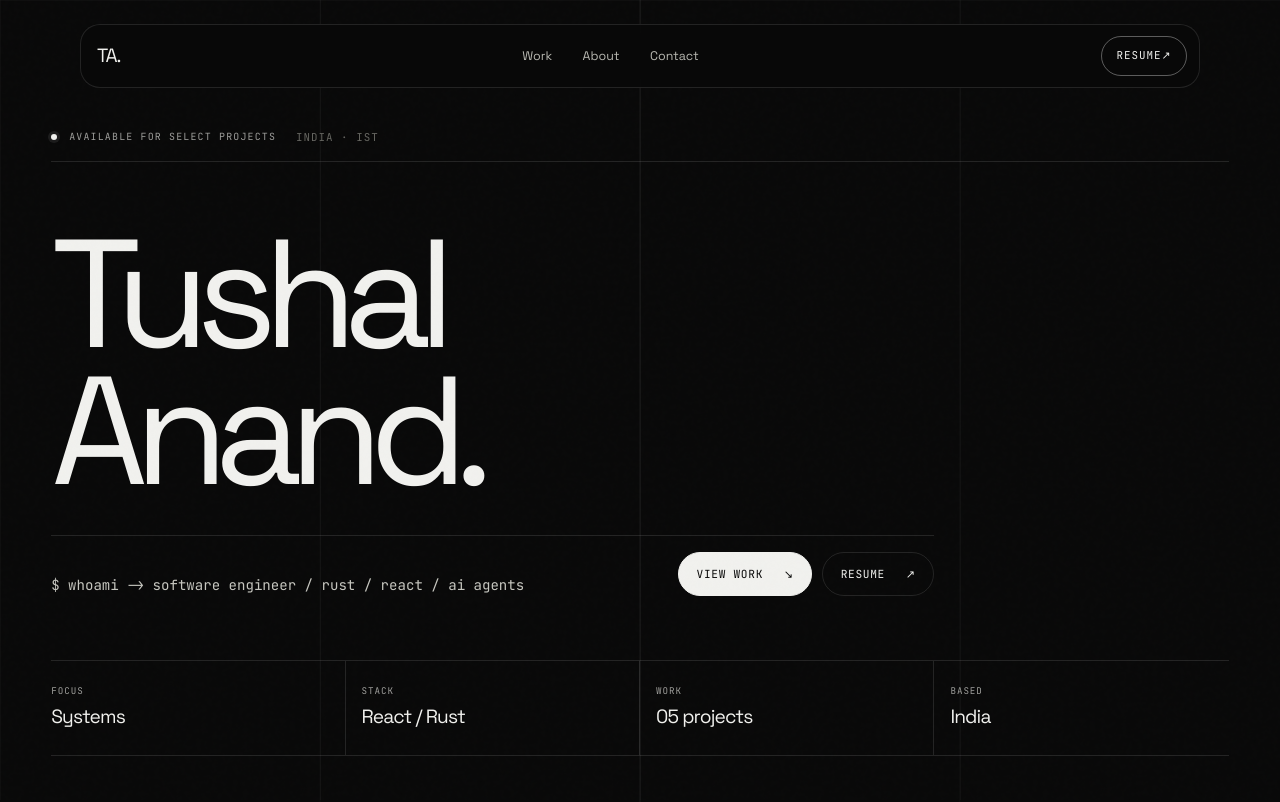
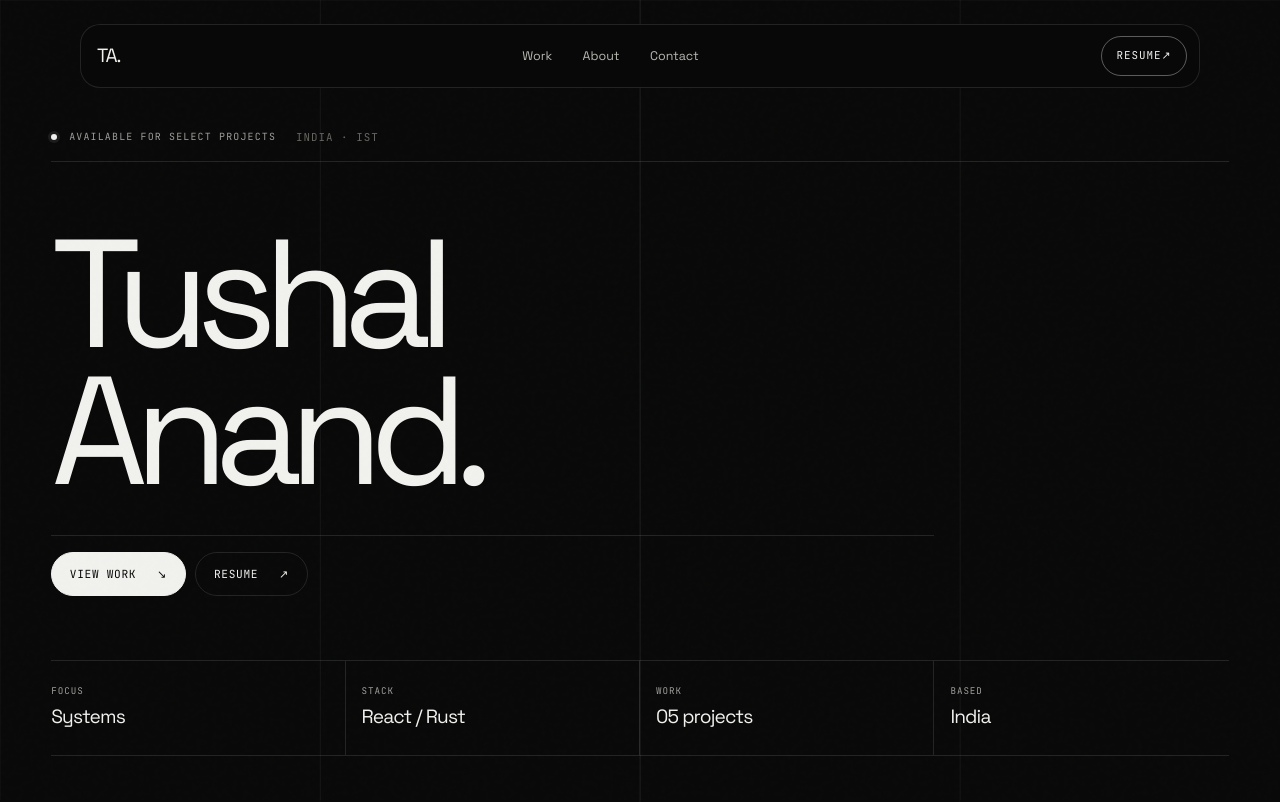
Before and after one commit to pandeYtushal/Portfolio2, a React (Vite) app: page / in a window 1280 px wide. Shown: the top 802 px of the page. Built offline with nearby package versions, Linux system fonts and the light colour scheme.

Commit message:
remove hero terminal line

```diff
--- a/src/components/Hero.tsx
+++ b/src/components/Hero.tsx
@@ -1,24 +1,14 @@
-import { useEffect, useState } from "react";
 import { m, useReducedMotion } from "motion/react";
 import { springs, stagger } from "../motion.theme";
 
-const terminal = "$ whoami -> software engineer / rust / react / ai agents";
 export default function Hero() {
   const reduce = useReducedMotion();
-  const [typed, setTyped] = useState(reduce ? terminal : "");
-  useEffect(() => {
-    if (reduce) { setTyped(terminal); return; }
-    let i = 0, timer = 0;
-    const tick = () => { i++; setTyped(terminal.slice(0, i)); if (i < terminal.length) timer = window.setTimeout(tick, /[\/>]/.test(terminal[i - 1]) ? 240 : 34 + Math.random() * 45); };
-    timer = window.setTimeout(tick, 450);
-    return () => window.clearTimeout(timer);
-  }, [reduce]);
   return <section id="home" className="hero section-wrap">
     <div className="hero-grid" aria-hidden="true" /><m.div className="hero-glow" aria-hidden="true" />
     <div className="hero-content">
       <p className="eyebrow"><span className="live-dot" /> AVAILABLE FOR SELECT PROJECTS <span className="eyebrow-meta">INDIA · IST</span></p>
       <h1 className="hero-name" aria-label="Tushal Anand"><span className="name-line"><m.span initial={reduce ? false : { y: "110%" }} animate={{ y: 0 }} transition={{ ...springs.ui, delay: stagger }}>Tushal</m.span></span><span className="name-line"><m.span initial={reduce ? false : { y: "110%" }} animate={{ y: 0 }} transition={{ ...springs.ui, delay: stagger * 2 }}>Anand<span className="accent">.</span></m.span></span></h1>
-      <div className="hero-bottom"><div className="terminal" aria-label={terminal}><span className="terminal-text">{typed}</span><span className="cursor" aria-hidden="true">▍</span></div><div className="hero-actions"><a className="button button-primary magnetic" href="#projects">View work <span>↘</span></a><a className="button button-quiet magnetic" href="/resume">Resume <span>↗</span></a></div></div>
+      <div className="hero-bottom"><div className="hero-actions"><a className="button button-primary magnetic" href="#projects">View work <span>↘</span></a><a className="button button-quiet magnetic" href="/resume">Resume <span>↗</span></a></div></div>
       <div className="hero-specs" aria-label="Portfolio overview"><div><span>FOCUS</span><strong>Systems</strong></div><div><span>STACK</span><strong>React / Rust</strong></div><div><span>WORK</span><strong>05 projects</strong></div><div><span>BASED</span><strong>India</strong></div></div>
     </div>
     <div className="hero-index"><span>SOFTWARE ENGINEER</span><span>SCROLL TO EXPLORE ↓</span></div>
```
